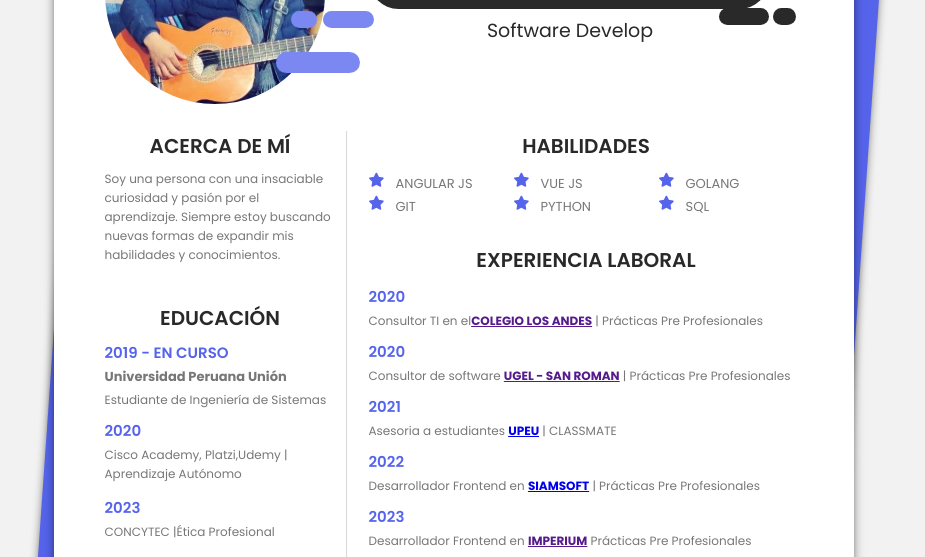
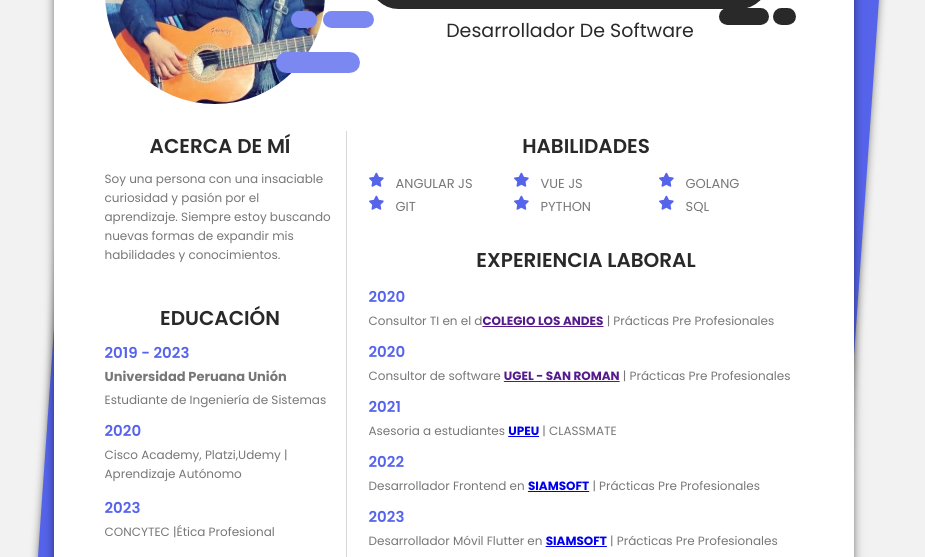
Before and after one commit to giangrobert/my_cv, a plain HTML site: page index.html in a window 1280 px wide. Shown: the part 229-786 px from the top of the page, without its empty margins (186-1111 px from the left). Drawn offline with Linux system fonts and the light colour scheme.

Commit message:
update data

```diff
--- a/index.html
+++ b/index.html
@@ -24,7 +24,7 @@
 							<div class="image-left"></div>
 							<div class="words-right">
 								<h3 title="">gian grobert mamani</h3>
-								<p>Software Develop</p>
+								<p>Desarrollador de Software</p>
 							</div>
 						</div>
 						<div class="aesthetic01"></div>
@@ -49,7 +49,7 @@
 								<h3>Educación</h3>
 								<ul id="scrolls">
 									<li id="education01">
-										<h3>2019 - En Curso</h3>
+										<h3>2019 - 2023</h3>
 										<p><b>Universidad Peruana Unión</b></p>
 										<p>Estudiante de Ingeniería de Sistemas</p>
 									</li>
@@ -190,7 +190,7 @@
 								<ul id="scrolls">
 									<li id="experience01">
 										<h3>2020</h3>
-										<p>Consultor TI en el<b><a href="">COLEGIO LOS ANDES</a></b> | Prácticas Pre Profesionales</p>
+										<p>Consultor TI en el d<b><a href="">COLEGIO LOS ANDES</a></b> | Prácticas Pre Profesionales</p>
 									</li>
 									<li id="experience2">
 										<h3>2020</h3>
@@ -204,9 +204,13 @@
 										<h3>2022</h3>
 										<p>Desarrollador Frontend en <b><a href="https://www.siamsoft.net/siam/">SIAMSOFT</a></b> | Prácticas Pre Profesionales</p>
 									</li>
+									<li id="experience4">
+										<h3>2023</h3>
+										<p>Desarrollador Móvil Flutter en <b><a href="https://www.siamsoft.net/siam/">SIAMSOFT</a></b> | Prácticas Pre Profesionales</p>
+									</li>
 									<li id="experience5">
 										<h3>2023</h3>
-										<p>Desarrollador Frontend en <b><a href="">IMPERIUM</a></b> Prácticas Pre Profesionales</p>
+										<p>Desarrollador Frontend en <b><a href="">Puno Educa SAC</a></b> Prácticas Pre Profesionales</p>
 									</li>
 								</ul>
 							</div>
```
